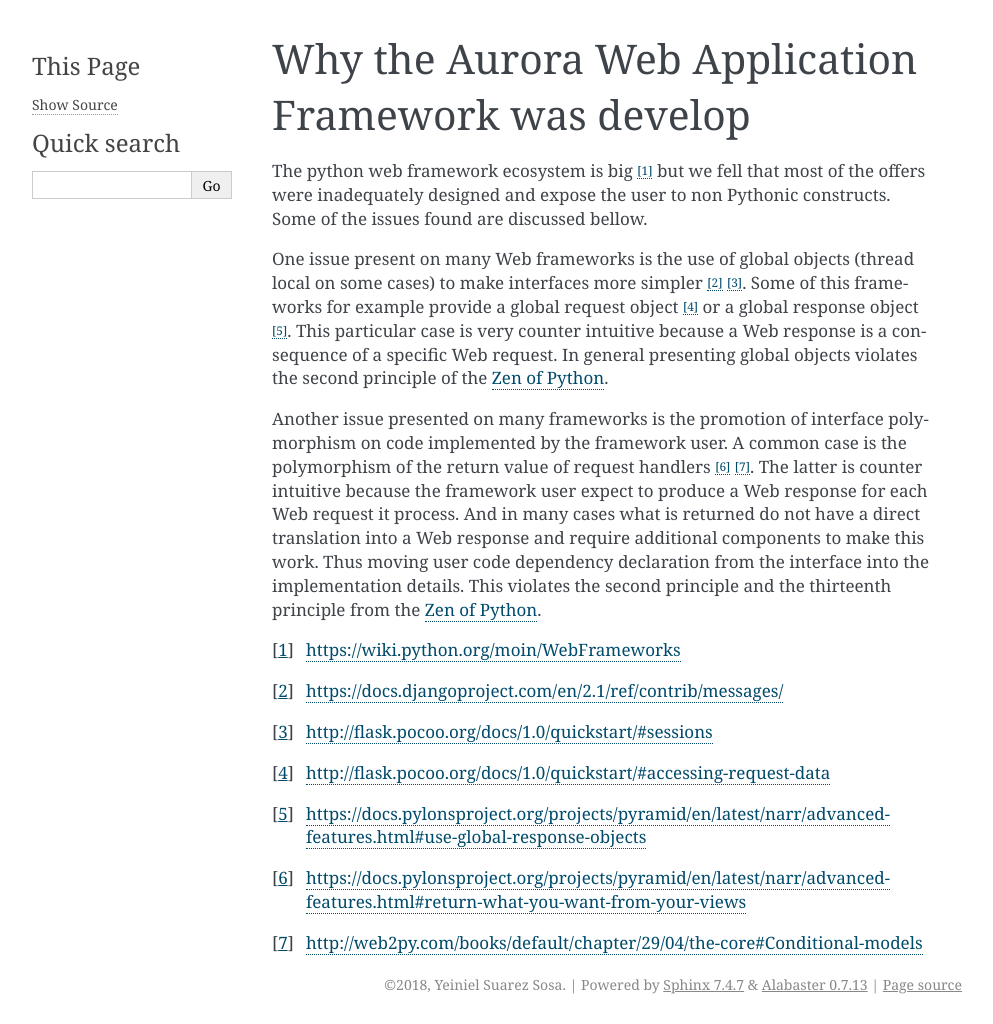
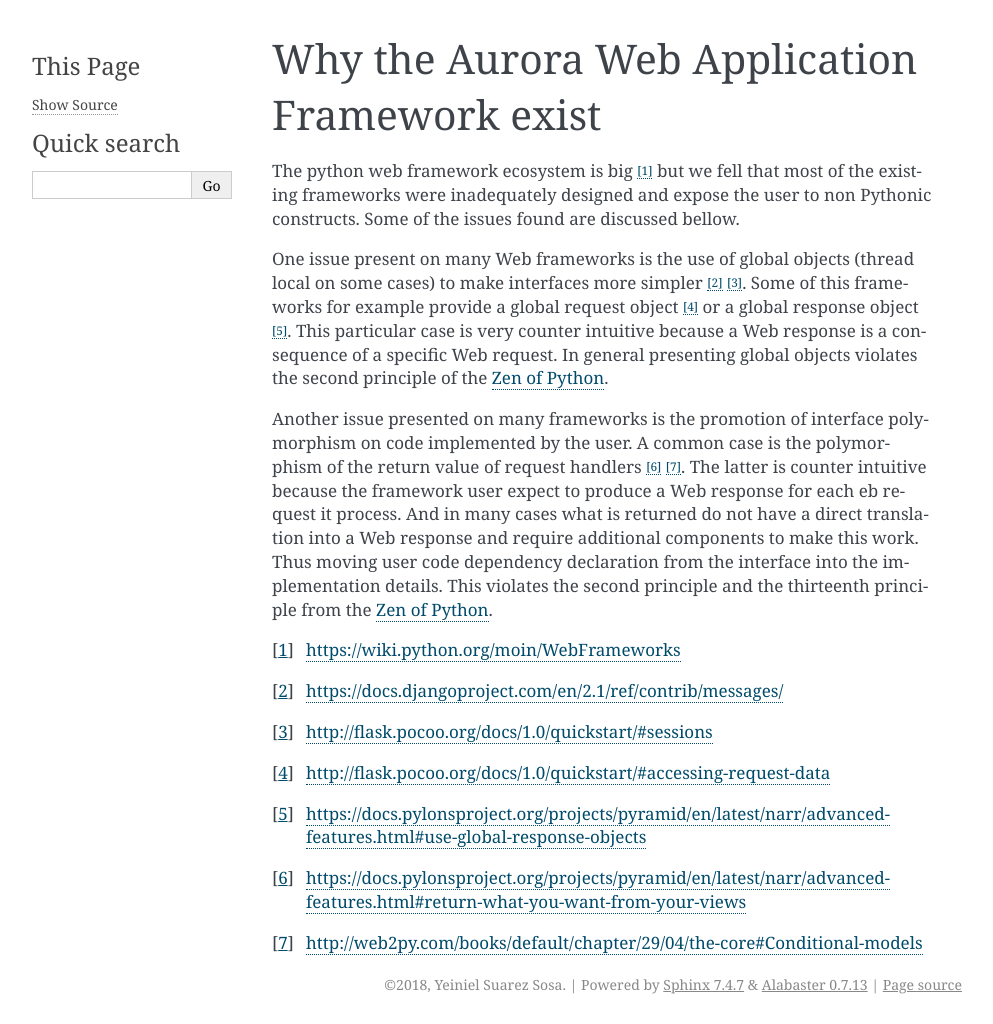
Before and after one commit to yeiniel/aurora-webapp, a Sphinx documentation site: the page built from doc/rationale.rst, in a window 1280 px wide. Shown: the whole page, without its empty margins (148-1141 px from the left). Built offline with Sphinx 7.4.7, drawn with Linux system fonts in a browser that asks for light colours; some of the changed lines change nothing that is shown.

Commit message:
docs: improve project rationale documentation

```diff
--- a/doc/rationale.rst
+++ b/doc/rationale.rst
@@ -1,38 +1,33 @@
-Why the Aurora Web Application Framework was develop
-====================================================
+Why the Aurora Web Application Framework exist
+==============================================
 
-The python web framework ecosystem is big [#]_ but we fell that most of the
-offers were inadequately designed and expose the user to non Pythonic
-constructs. Some of the issues found are discussed bellow.
+The python web framework ecosystem is big [1]_ but we fell that most of the
+existing frameworks were inadequately designed and expose the user to non
+Pythonic constructs. Some of the issues found are discussed bellow.
 
 One issue present on many Web frameworks is the use of global objects (thread
-local on some cases) to make interfaces more simpler [#]_ [#]_. Some of this
-frameworks for example provide a global request object [#]_ or a global
-response object [#]_. This particular case is very counter intuitive because a
+local on some cases) to make interfaces more simpler [2]_ [3]_. Some of this
+frameworks for example provide a global request object [4]_ or a global
+response object [5]_. This particular case is very counter intuitive because a
 Web response is a consequence of a  specific Web request. In general
 presenting global objects violates the second principle of the
 `Zen of Python`_.
 
 Another issue presented on many frameworks is the promotion of interface
-polymorphism on code implemented by the framework user. A common case is the
-polymorphism of the return value of request handlers [#]_ [#]_. The latter is
-counter intuitive because the framework user expect to produce a Web response
-for each Web request it process. And in many cases what is returned do not
-have a direct translation into a Web response and require additional components
-to make this work. Thus moving user code dependency declaration from the
-interface into the implementation details. This violates the second principle
-and the thirteenth principle from the `Zen of Python`_.
-
-..  - component requirements gets replaced by the framework (because you need the
-..    framework to provide the component requirements trough the use of a global
-..    object or the request object) and the real component requirement expression
-..    is at the component implementation and not at the component interface
+polymorphism on code implemented by the user. A common case is the polymorphism
+of the return value of request handlers [6]_ [7]_. The latter is counter
+intuitive because the framework user expect to produce a Web response for each
+eb request it process. And in many cases what is returned do not have a direct
+translation into a Web response and require additional components to make this
+work. Thus moving user code dependency declaration from the interface into the
+implementation details. This violates the second principle and the thirteenth
+principle from the `Zen of Python`_.
 
 .. _Zen of Python: https://www.python.org/dev/peps/pep-0020/
-.. [#] https://wiki.python.org/moin/WebFrameworks
-.. [#] https://docs.djangoproject.com/en/2.1/ref/contrib/messages/
-.. [#] http://flask.pocoo.org/docs/1.0/quickstart/#sessions
-.. [#] http://flask.pocoo.org/docs/1.0/quickstart/#accessing-request-data
-.. [#] https://docs.pylonsproject.org/projects/pyramid/en/latest/narr/advanced-features.html#use-global-response-objects
-.. [#] https://docs.pylonsproject.org/projects/pyramid/en/latest/narr/advanced-features.html#return-what-you-want-from-your-views
-.. [#] http://web2py.com/books/default/chapter/29/04/the-core#Conditional-models
+.. [1] https://wiki.python.org/moin/WebFrameworks
+.. [2] https://docs.djangoproject.com/en/2.1/ref/contrib/messages/
+.. [3] http://flask.pocoo.org/docs/1.0/quickstart/#sessions
+.. [4] http://flask.pocoo.org/docs/1.0/quickstart/#accessing-request-data
+.. [5] https://docs.pylonsproject.org/projects/pyramid/en/latest/narr/advanced-features.html#use-global-response-objects
+.. [6] https://docs.pylonsproject.org/projects/pyramid/en/latest/narr/advanced-features.html#return-what-you-want-from-your-views
+.. [7] http://web2py.com/books/default/chapter/29/04/the-core#Conditional-models
```
